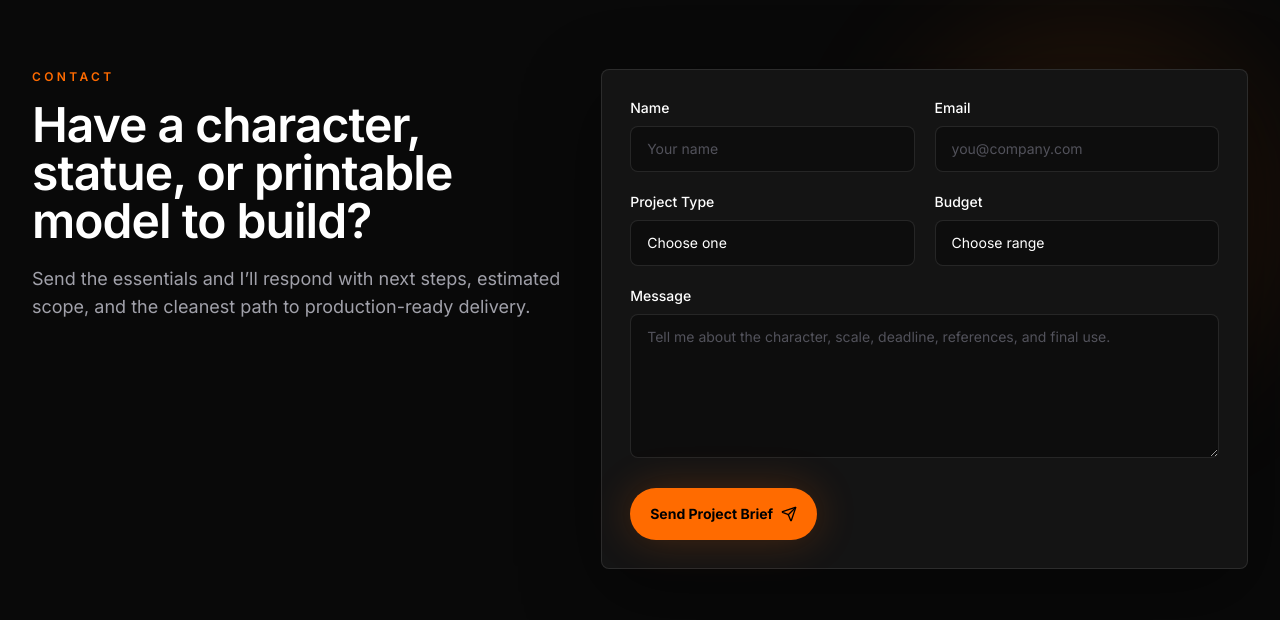
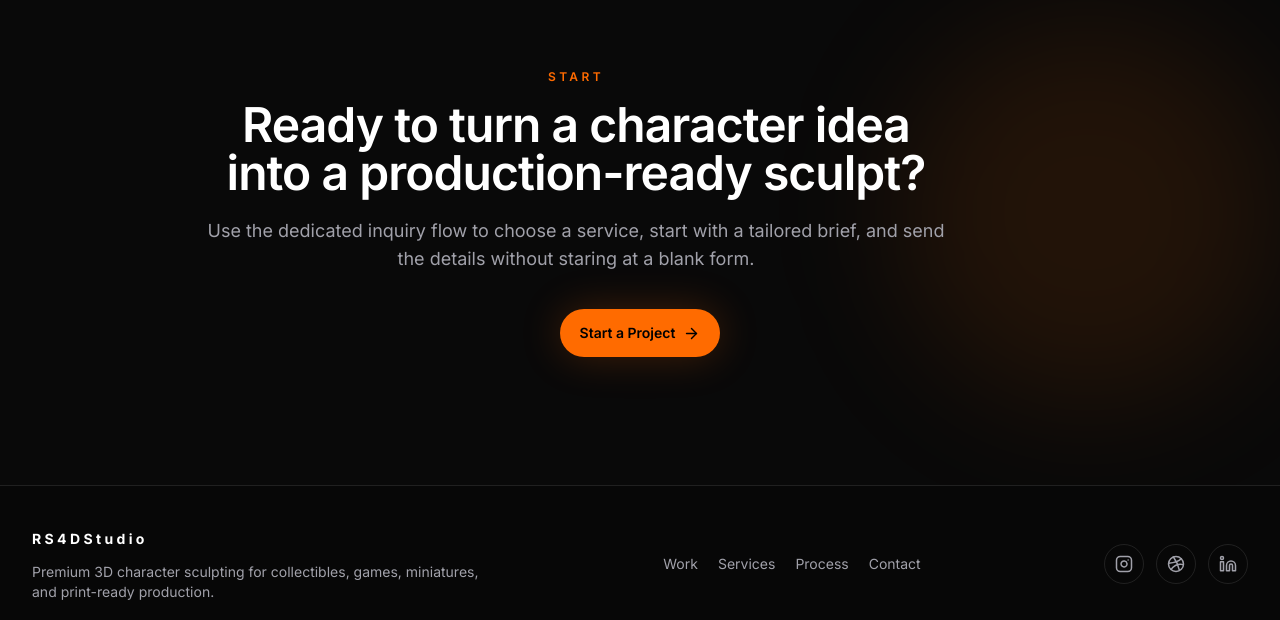
Before and after one commit to debrahulsarkar/RS4DStudio, a Next.js app: page / in a window 1280 px wide. Shown: the part 7460-8080 px from the top of the page. Built offline with nearby package versions, Linux system fonts and the light colour scheme.

Commit message:
Replace bottom form with start project CTA

```diff
--- a/sections/Contact.tsx
+++ b/sections/Contact.tsx
@@ -1,5 +1,18 @@
-import { ContactForm } from "@/components/ContactForm";
-import { Reveal } from "@/components/Reveal";
-import { SectionHeading } from "@/components/SectionHeading";
+import { ArrowRight } from "lucide-react";
+import { Button } from "@/components/ui/Button";
+import { Reveal } from "@/components/ui/Reveal";
+import { SectionHeading } from "@/components/ui/SectionHeading";
 
-export function Contact(){return <section id="contact" className="relative overflow-hidden bg-studio-bg px-4 py-[var(--section-padding)] sm:px-6 lg:px-8"><div className="absolute right-0 top-20 h-96 w-96 rounded-full bg-studio-accent/10 blur-3xl"/><div className="mx-auto grid max-w-7xl gap-10 lg:grid-cols-[.9fr_1.1fr]"><Reveal><SectionHeading eyebrow="Contact" title="Have a character, statue, or printable model to build?" description="Send the essentials and I’ll respond with next steps, estimated scope, and the cleanest path to production-ready delivery."/></Reveal><Reveal><ContactForm/></Reveal></div></section>}
+export function Contact() {
+  return (
+    <section id="contact" className="relative overflow-hidden bg-studio-bg px-4 py-[var(--section-padding)] sm:px-6 lg:px-8">
+      <div className="absolute right-0 top-20 h-96 w-96 rounded-full bg-studio-accent/10 blur-3xl" aria-hidden="true" />
+      <div className="mx-auto max-w-4xl text-center">
+        <Reveal>
+          <SectionHeading align="center" eyebrow="Start" title="Ready to turn a character idea into a production-ready sculpt?" description="Use the dedicated inquiry flow to choose a service, start with a tailored brief, and send the details without staring at a blank form." />
+          <div className="mt-9"><Button href="/start-project">Start a Project <ArrowRight size={17} aria-hidden="true" /></Button></div>
+        </Reveal>
+      </div>
+    </section>
+  );
+}
```
